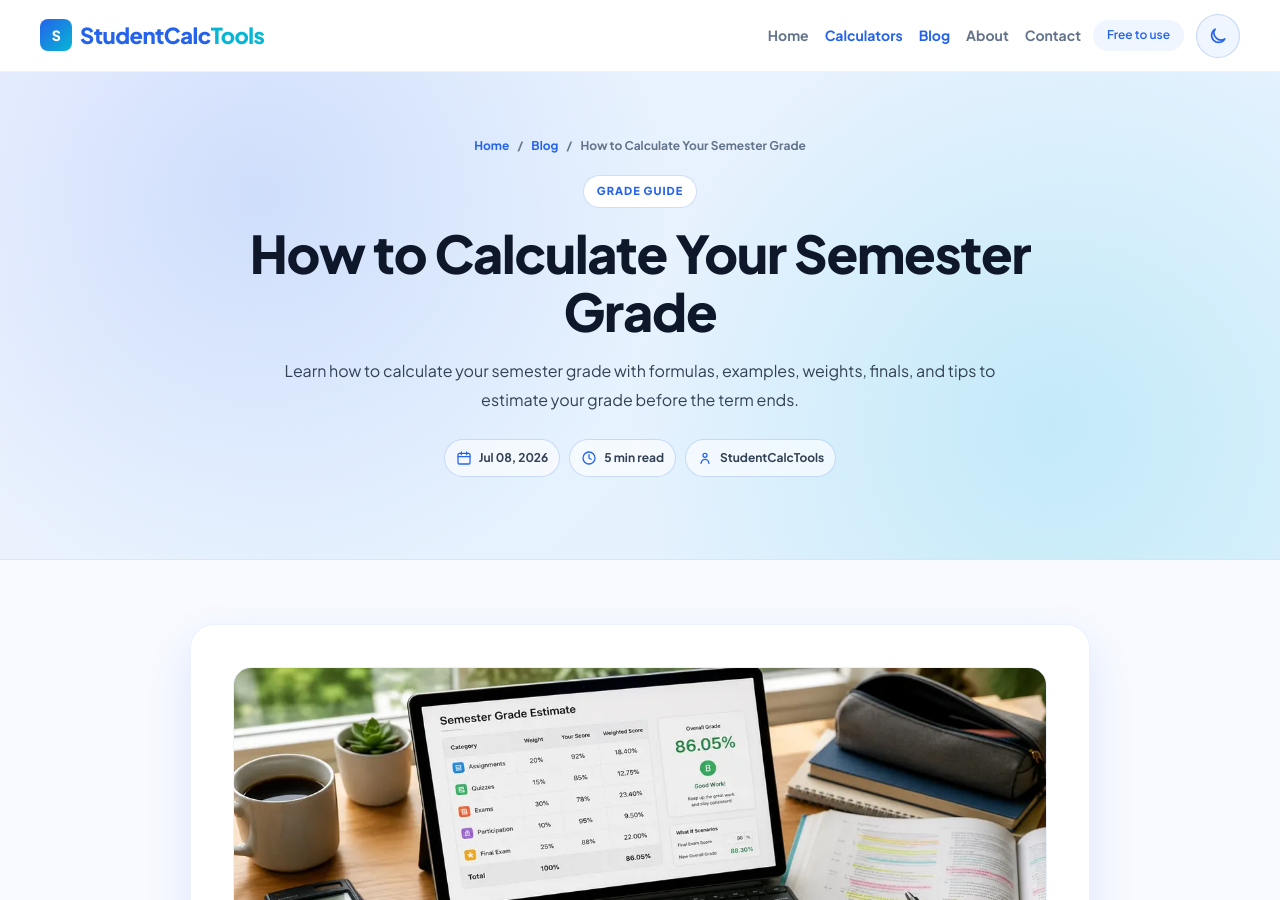
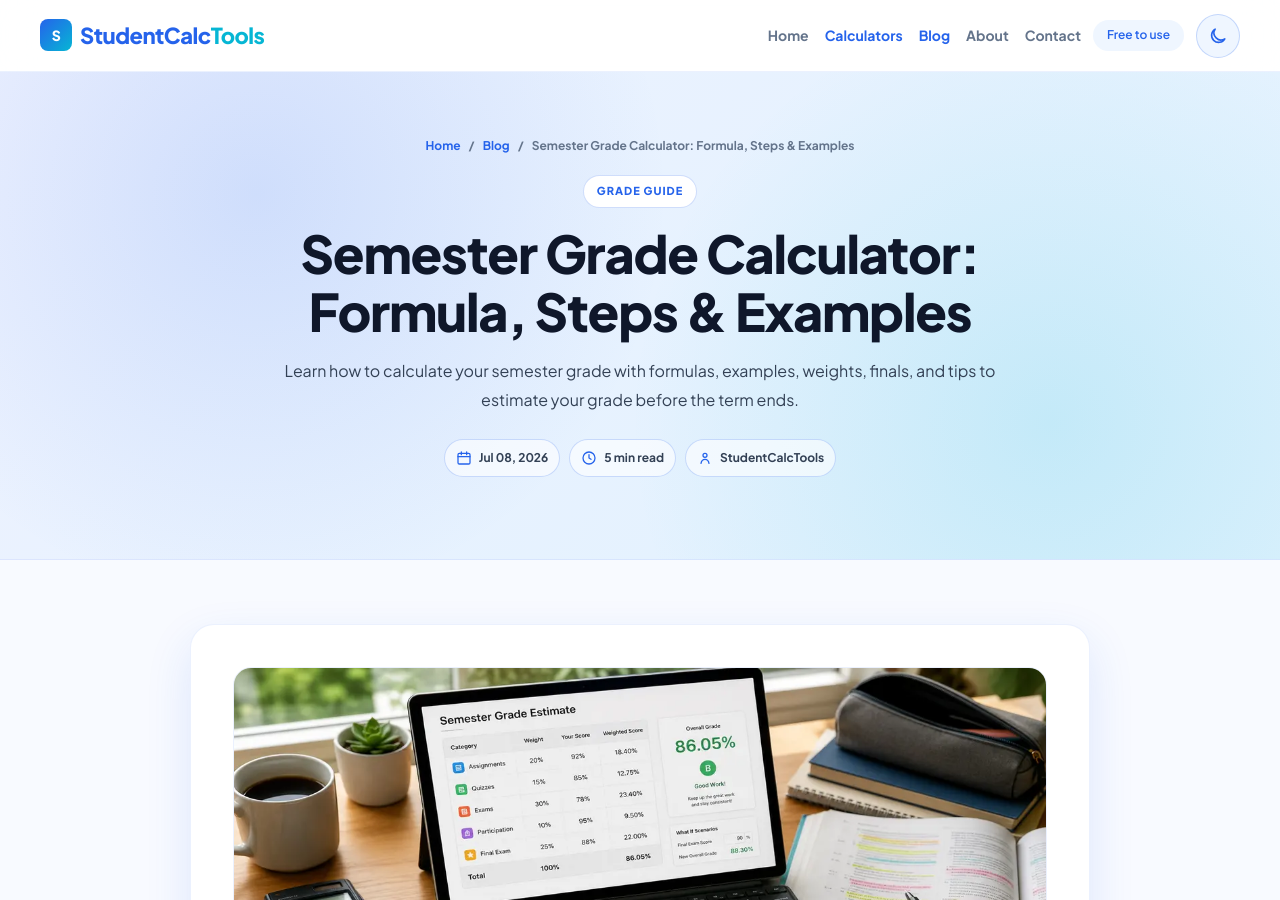
Before and after one commit to zaidmeo09-dhangal/studentcalctools, a Jekyll site: the page built from _posts/2026-07-08-how-to-calculate-your-semester-grade.md, in a window 1280 px wide and 900 px high. Built offline with Jekyll 4.4.1, drawn with Linux system fonts in a browser that asks for light colours.

Commit message:
Update _posts/2026-07-08-how-to-calculate-your-semester-grade.md (via Pages CMS)

```diff
--- a/_posts/2026-07-08-how-to-calculate-your-semester-grade.md
+++ b/_posts/2026-07-08-how-to-calculate-your-semester-grade.md
@@ -1,6 +1,6 @@
 ---
 layout: post
-title: How to Calculate Your Semester Grade
+title: "Semester Grade Calculator: Formula, Steps & Examples"
 slug: semester-grade-calculator
 date: 2026-07-08
 status: Published
@@ -16,10 +16,9 @@ secondary_keywords:
   - semester grade calculator college
   - semester grade calculator with final
   - semester grade calculator without final exam
-meta_title: "How to Calculate Your Semester Grade: Formula and Examples"
-meta_description: Learn how to calculate your semester grade with formulas,
-  examples, weights, finals, and tips to estimate your grade before the term
-  ends.
+meta_title: "Semester Grade Calculator: Formula, Steps & Examples"
+meta_description: Work out your semester grade from quarter grades and exam
+  weight, then find the score you need to hit your target.
 excerpt: Learn how to calculate your semester grade with formulas, examples,
   weights, finals, and tips to estimate your grade before the term ends.
 featured_image: /assets/images/how-to-calculate-your-semester-grade.webp
```
